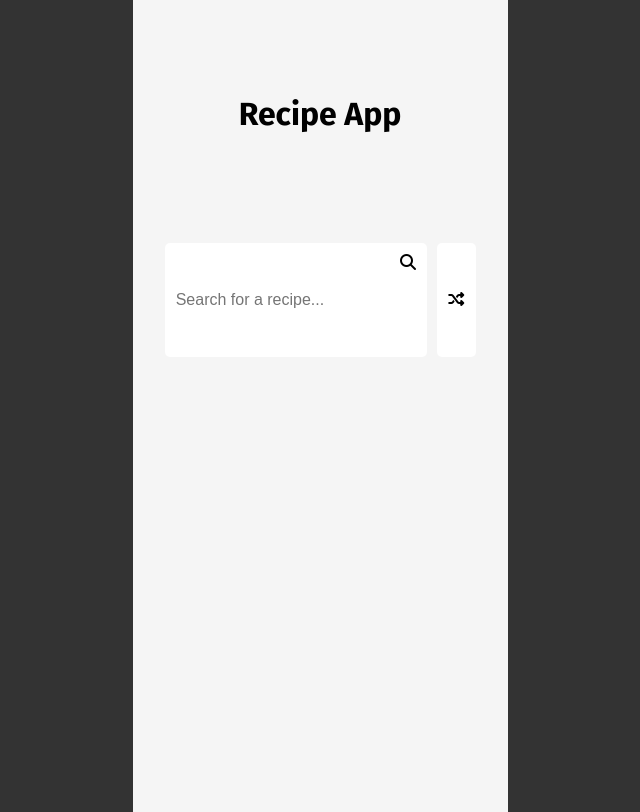
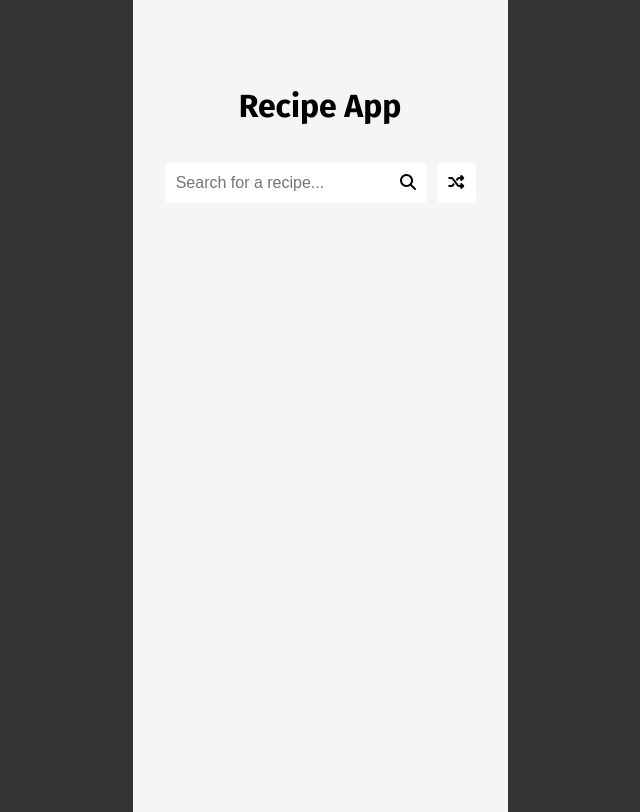
Before and after one commit to ChrisLegassick/cookbook-front, a plain HTML site: page index.html in a window 1280 px wide. Shown: the whole page, without its empty margins (320-960 px from the left). Drawn offline with nearby package versions, Linux system fonts and the light colour scheme; no server answers.

Commit message:
Testing issue with possible grid on iPad device

```diff
--- a/css/main.scss
+++ b/css/main.scss
@@ -35,25 +35,65 @@ main {
   height: 100%;
   display: grid;
   grid-template-columns: auto;
-  grid-template-rows: calc(12 * 1fr);
+  grid-template-rows: repeat(12, 1fr);
   h1 {
     text-align: center;
     grid-row-start: 2;
   }
 }
 
+// .search-container {
+//   grid-row-start: 3;
+//   margin: 1rem 2rem;
+//   display: flex;
+//   justify-content: space-between;
+
+//   form {
+//     display: flex;
+//     justify-content: center;
+//     position: relative;
+//     flex-grow: 1;
+
+//     input[type='text'] {
+//       padding: 0.7rem;
+//       border-radius: 5px;
+//       border: none;
+//       background-color: #fff;
+//       font-size: 16px;
+//       flex-grow: 1;
+//     }
+
+//     .search-btn {
+//       border: none;
+//       background: none;
+//       padding: 0.7rem;
+//       position: absolute;
+//       right: 0;
+//       font-size: 16px;
+//     }
+//   }
+
+//   .random-btn {
+//     margin-left: 10px;
+//     padding: 0.7rem;
+//     font-size: 16px;
+//     border: none;
+//     border-radius: 5px;
+//     background: #fff;
+//   }
+// }
 .search-container {
   grid-row-start: 3;
   margin: 1rem 2rem;
   display: flex;
   justify-content: space-between;
-
+}
 form {
   display: flex;
   justify-content: center;
   position: relative;
   flex-grow: 1;
-
+}
 input[type='text'] {
   padding: 0.7rem;
   border-radius: 5px;
@@ -71,7 +111,6 @@ main {
   right: 0;
   font-size: 16px;
 }
-  }
 
 .random-btn {
   margin-left: 10px;
@@ -80,7 +119,6 @@ main {
   border: none;
   border-radius: 5px;
   background: #fff;
-  }
 }
 
 .recipe-heading {
```
Also changed, not shown: css/main.css, 1 other file. Lines whose indentation alone changed are shown as unchanged.
